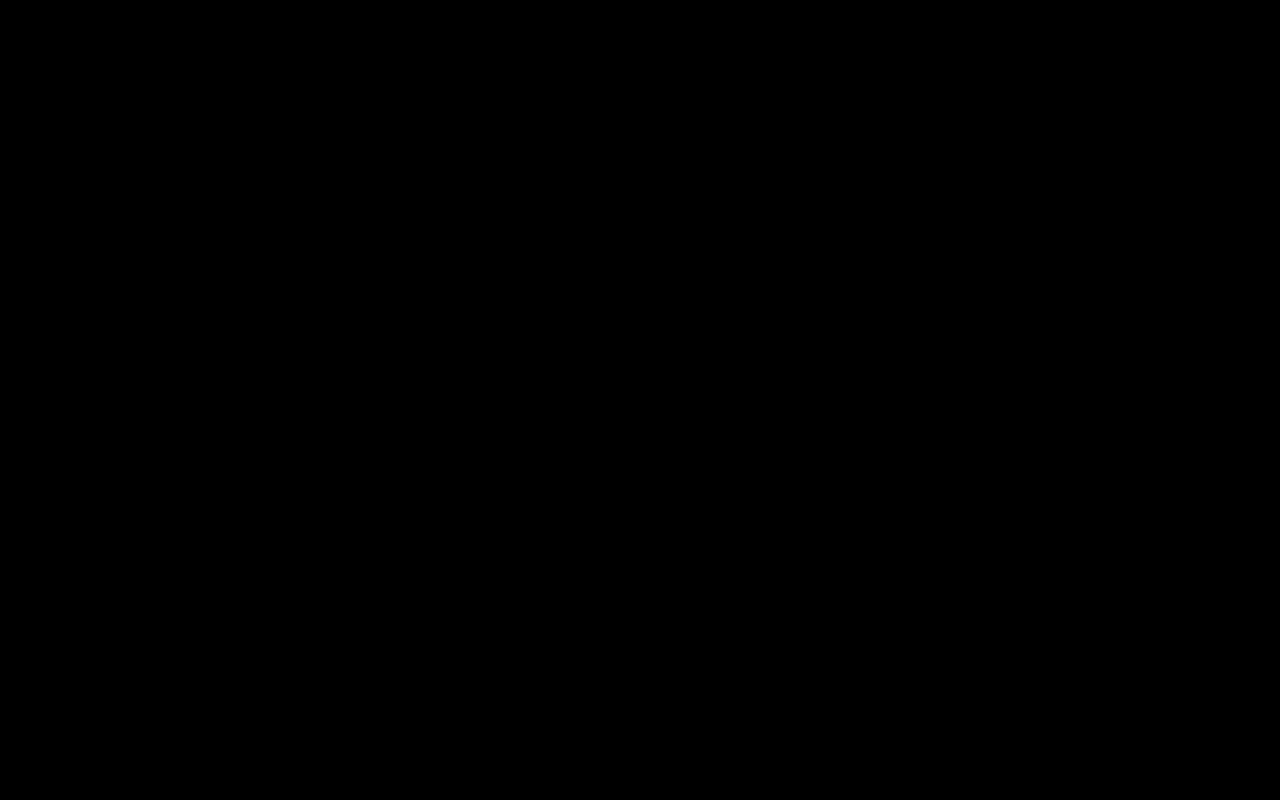
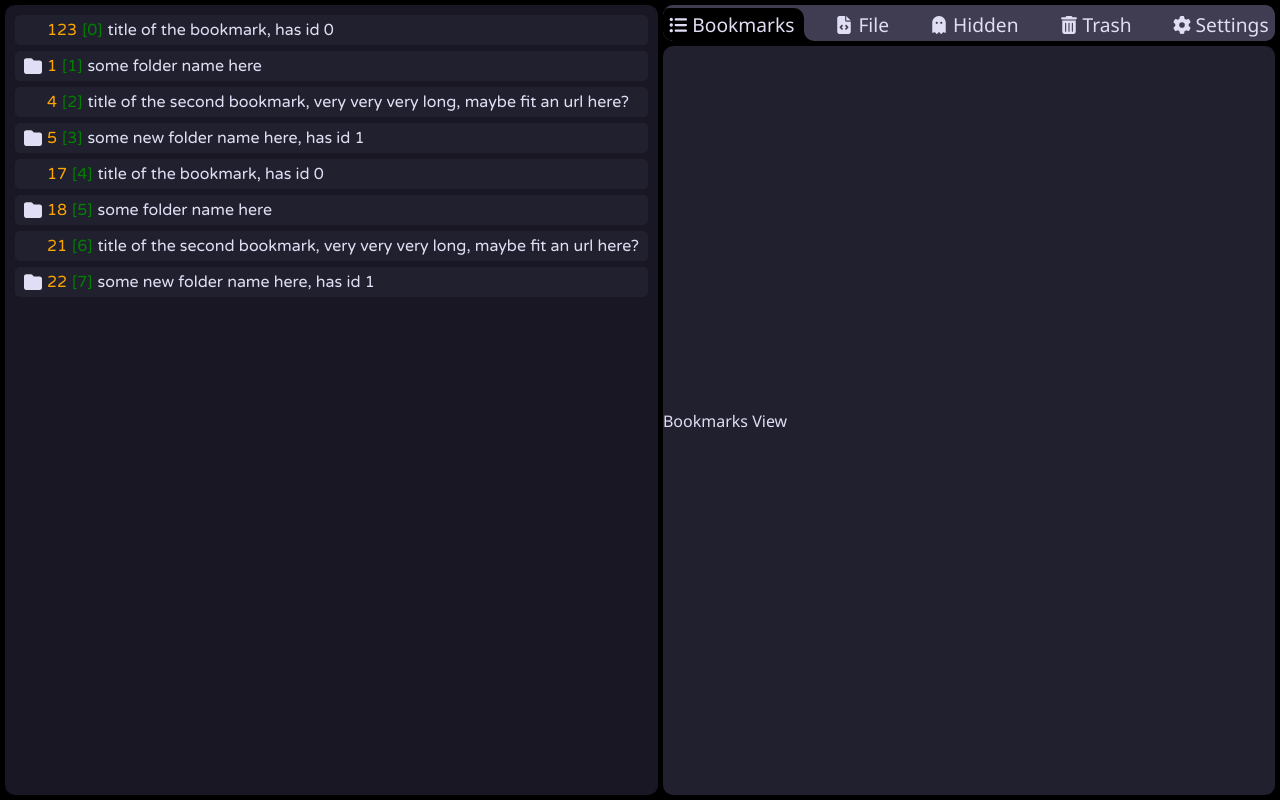
Before and after one commit to MiiNK1Y/bookies, a Vue app in the folder front-end/: page /browser/bookmarks in a window 1280 px wide. Before the commit this address had no page. Built offline with nearby package versions, Linux system fonts and the light colour scheme.

Commit message:
added routing for and views for browser views

```diff
--- a/front-end/src/components/browser/Navbar.vue
+++ b/front-end/src/components/browser/Navbar.vue
@@ -1,28 +1,31 @@
 <script setup>
 import { selected } from '@/stores/browserView.js';
+
+// TODO: MEGA IMPORTANT TODO; CHECK WHERE I CAN REPLACE STUFF WITH COMPUTED PROPERTIES!
+
 </script>
 
 <template>
   <div class="navbar">
     <div class="btn selected">
-      <img class="settings" src="/src/assets/icons/list-ul-solid.svg" />
-      <span>Bookmarks</span>
+      <img src="/src/assets/icons/list-ul-solid.svg" />
+      <span><RouterLink to="/browser/bookmarks">Bookmarks</RouterLink></span>
     </div>
     <div class="btn">
-      <img class="settings" src="/src/assets/icons/file-code-solid.svg" />
-      <span>File</span>
+      <img src="/src/assets/icons/file-code-solid.svg" />
+      <span><RouterLink to="/browser/file">File</RouterLink></span>
     </div>
     <div class="btn">
-      <img class="settings" src="/src/assets/icons/ghost-solid.svg" />
-      <span>Hidden</span>
+      <img src="/src/assets/icons/ghost-solid.svg" />
+      <span><RouterLink to="/browser/hidden">Hidden</RouterLink></span>
     </div>
     <div class="btn">
-      <img class="settings" src="/src/assets/icons/trash-can-solid.svg" />
-      <span>Trash</span>
+      <img src="/src/assets/icons/trash-can-solid.svg" />
+      <span><RouterLink to="/browser/trash">Trash</RouterLink></span>
     </div>
     <div class="btn">
-      <img class="settings" src="/src/assets/icons/gear-solid.svg" />
-      <span>Settings</span>
+      <img src="/src/assets/icons/gear-solid.svg" />
+      <span><RouterLink to="/browser/settings">Settings</RouterLink></span>
     </div>
   </div>
 </template>
@@ -46,6 +49,11 @@ div.btn {
   margin: 3px 3px 0 3px;
   font-size: 1.2em;
   cursor: pointer;
+}
+
+div.btn>span>a {
+  color: var(--rp-text);
+  text-decoration: none;
 }
 
 div.selected {
--- /dev/null
+++ b/front-end/src/components/browser/views/BookmarksBrowserView.vue
@@ -0,0 +1,17 @@
+<script setup>
+//
+</script>
+
+<template>
+  <div class="main-view">
+    Bookmarks View
+  </div>
+</template>
+
+<style scoped>
+div.main-view {
+  display: flex;
+  align-items: center;
+  justify-content: center;
+}
+</style>
--- /dev/null
+++ b/front-end/src/components/browser/views/HiddenBrowserView.vue
@@ -0,0 +1,17 @@
+<script setup>
+import { stateRefs } from '@/stores/folderTree.js';
+</script>
+
+<template>
+  <div class="main-view">
+    Hidden View
+  </div>
+</template>
+
+<style scoped>
+div.main-view {
+  display: flex;
+  align-items: center;
+  justify-content: center;
+}
+</style>
--- /dev/null
+++ b/front-end/src/components/browser/views/SettingsBrowserView.vue
@@ -0,0 +1,17 @@
+<script setup>
+import { stateRefs } from '@/stores/folderTree.js';
+</script>
+
+<template>
+  <div class="main-view">
+    Settings View
+  </div>
+</template>
+
+<style scoped>
+div.main-view {
+  display: flex;
+  align-items: center;
+  justify-content: center;
+}
+</style>
--- /dev/null
+++ b/front-end/src/components/browser/views/TrashBrowserView.vue
@@ -0,0 +1,17 @@
+<script setup>
+import { stateRefs } from '@/stores/folderTree.js';
+</script>
+
+<template>
+  <div class="main-view">
+    Trash View
+  </div>
+</template>
+
+<style scoped>
+div.main-view {
+  display: flex;
+  align-items: center;
+  justify-content: center;
+}
+</style>
--- a/front-end/src/router/index.js
+++ b/front-end/src/router/index.js
@@ -1,4 +1,11 @@
-import { createRouter, createWebHistory } from 'vue-router'
+import { createRouter, createWebHistory } from 'vue-router';
+import WelcomeView from '@/views/WelcomeView.vue';
+import BrowserView from '@/views/BrowserView.vue';
+import BookmarksBrowserView from '@/components/browser/views/BookmarksBrowserView.vue';
+import FileBrowserView from '@/components/browser/views/FileBrowserView.vue';
+import HiddenBrowserView from '@/components/browser/views/HiddenBrowserView.vue';
+import TrashBrowserView from '@/components/browser/views/TrashBrowserView.vue';
+import SettingsBrowserView from '@/components/browser/views/SettingsBrowserView.vue';
 
 const router = createRouter({
   history: createWebHistory(import.meta.env.BASE_URL),
@@ -6,14 +13,35 @@ const router = createRouter({
     {
       path: '/',
       name: 'welcome',
-      component: () => import('../views/WelcomeView.vue'),
+      component: WelcomeView,
     },
     {
       path: '/browser',
-      name: 'browser',
-      component: () => import('../views/BrowserView.vue'),
+      component: BrowserView,
+      children: [
+        {
+          path: 'bookmarks',
+          component: BookmarksBrowserView,
+        },
+        {
+          path: 'file',
+          component: FileBrowserView,
+        },
+        {
+          path: 'hidden',
+          component: HiddenBrowserView,
+        },
+        {
+          path: 'trash',
+          component: TrashBrowserView,
+        },
+        {
+          path: 'settings',
+          component: SettingsBrowserView,
+        },
+      ],
     },
   ],
-})
+});
 
 export default router
--- a/front-end/src/views/BrowserView.vue
+++ b/front-end/src/views/BrowserView.vue
@@ -1,6 +1,6 @@
 <script setup>
-import FolderTree from '@/components/browser/FolderTree.vue';
-import JsonView from '@/components/browser/JsonView.vue';
+import { RouterView } from 'vue-router';
+import FolderTree from '@/components/browser/Tree.vue';
 import Navbar from '@/components/browser/Navbar.vue';
 </script>
 
@@ -13,7 +13,7 @@ import Navbar from '@/components/browser/Navbar.vue';
       <Navbar />
     </div>
     <div class="browser-view">
-      <JsonView />
+      <router-view />
     </div>
   </div>
 </template>
```
Also changed, not shown: front-end/src/components/browser/Tree.vue (renamed from front-end/src/components/browser/FolderTree.vue), front-end/src/components/browser/TreeNode.vue (line endings or trailing spaces), front-end/src/components/browser/views/FileBrowserView.vue (renamed from front-end/src/components/browser/JsonView.vue), front-end/src/stores/browserView.js (line endings or trailing spaces).
